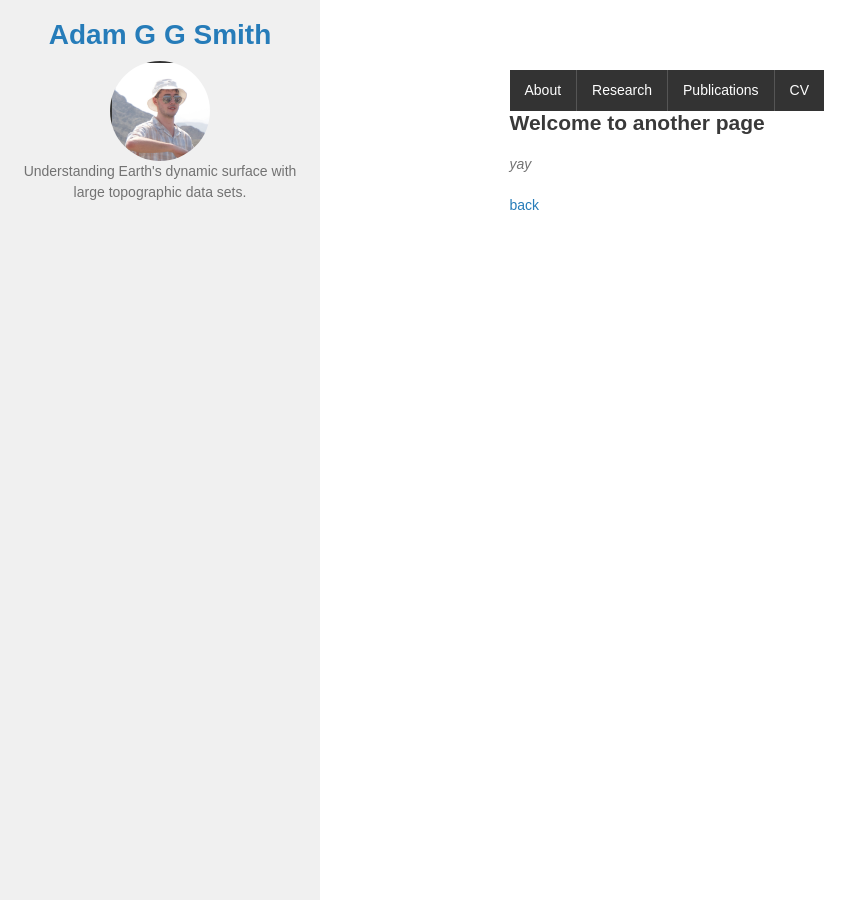
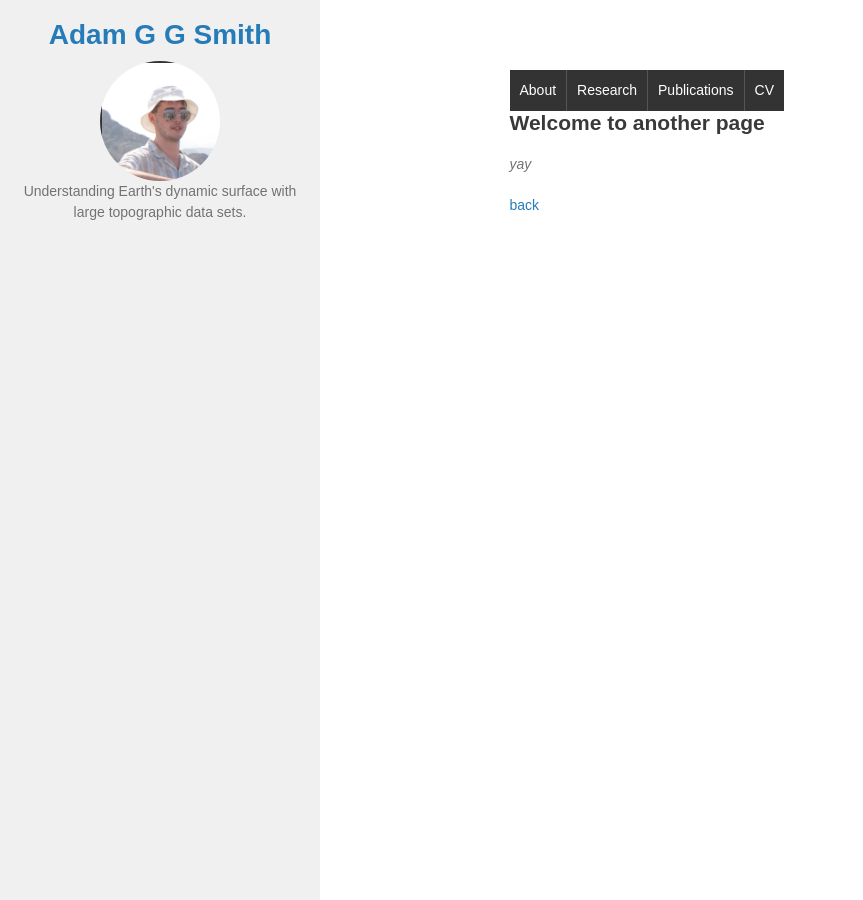
Before and after one commit to adamsmith142/adamsmith142.github.io, a Jekyll site: the page built from another-page.md, in a window 1280 px wide and 900 px high. Shown: the whole window, without its empty margins (0-863 px from the left). Built offline with Jekyll 4.4.1, drawn with Linux system fonts in a browser that asks for light colours; our own code applies the rules of GitHub Pages for plain Markdown files.

Commit message:
Update default.html

```diff
--- a/_layouts/default.html
+++ b/_layouts/default.html
@@ -38,15 +38,15 @@
         }
 
         header .circular-logo {
-            width: 100px;
-            height: 100px;
+            width: 120px; /* Increase the size of the circular logo container */
+            height: 120px;
             border-radius: 50%;
             overflow: hidden;
         }
 
         header .circular-logo img {
-            width: 100%;
-            height: 100%;
+            width: 120%; /* Slightly larger to include more area */
+            height: 120%;
             object-fit: cover; /* Crop the image to cover the container without distortion */
             object-position: center center; /* Center the image within the container */
             border: 2px solid #333;
@@ -58,7 +58,7 @@
 
         main {
             flex: 1;
-            width: 60%; /* Set a fixed width for the main content */
+            width: 60%;
             padding: 20px;
             box-sizing: border-box;
             margin-left: 32.5%; /* 25% + 7.5% gap */
@@ -79,7 +79,7 @@
 
         .tab {
             flex: 1;
-            padding: 10px 15px;
+            padding: 10px; /* Adjusted padding */
             text-align: center;
             color: #fff;
             text-decoration: none;
```
